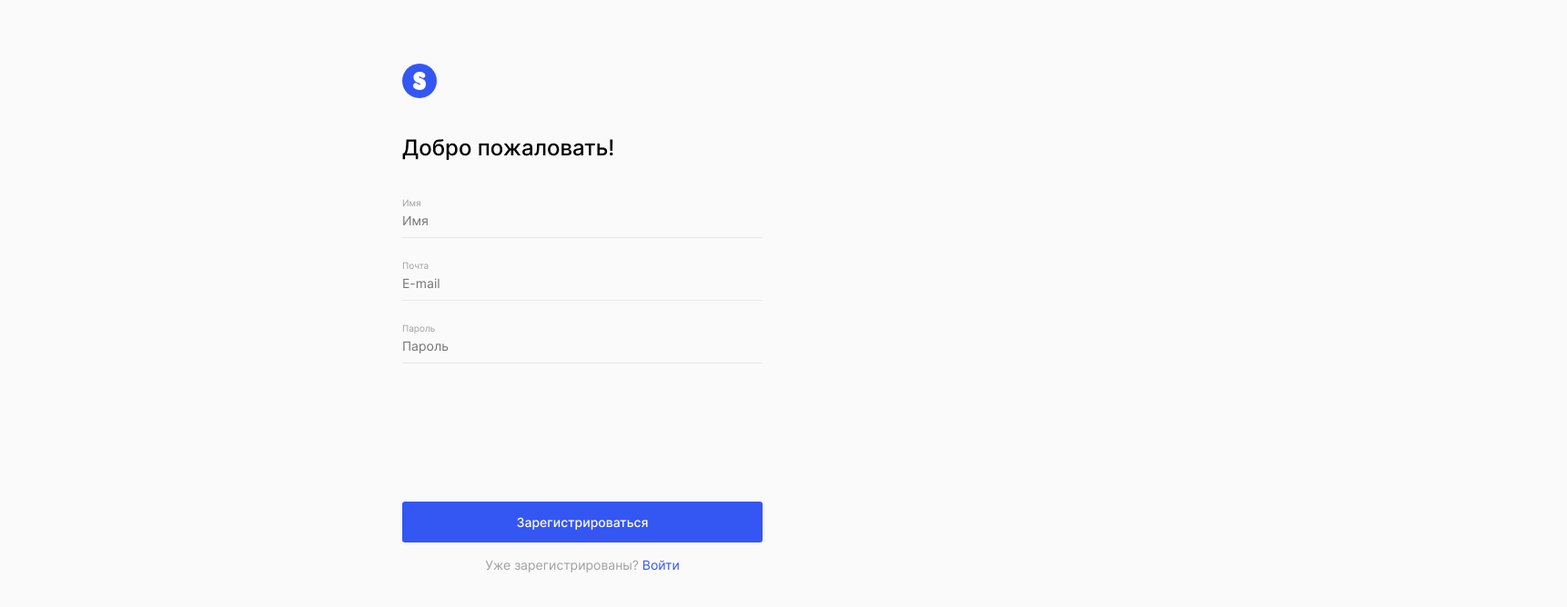
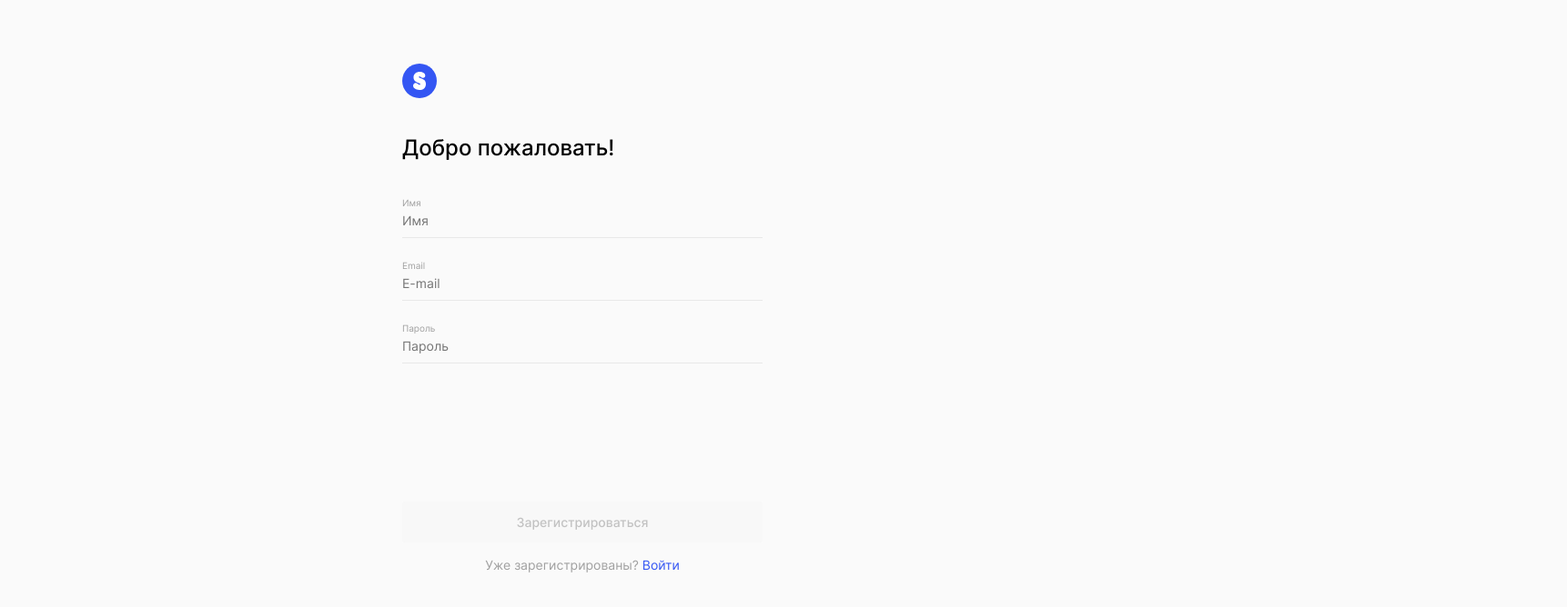
Before and after one commit to timid198/movies-explorer-frontend, a React (Create React App) app: page /signup in a window 1280 px wide. Shown: the top 668 px of the page at 91% size, 1722 px wide, since content can reach past the window. Built offline with nearby package versions, Linux system fonts and the light colour scheme; no server answers.

Commit message:
diplom front functional #1-8

```diff
--- a/src/components/App/App.js
+++ b/src/components/App/App.js
@@ -42,6 +42,10 @@ function getMovies() {
 useEffect(() => {
   getMovies();
 }, [])
+
+const registerData = (props) => {
+  console.log(props);
+}
 
 return (
     <div className="App">
@@ -94,10 +98,10 @@ return (
           <Profile />
         </Route>
         <Route path="/signin">
-          <Login />
+          <Login onSubmit />
         </Route>
         <Route path="/signup">
-          <Register />
+          <Register onUpdate={registerData} />
         </Route>
       </Switch>
 
--- a/src/components/AuthForm/AuthForm.css
+++ b/src/components/AuthForm/AuthForm.css
@@ -110,6 +110,12 @@
     }
 }
 
+.auth-form__button-disabled {
+    background-color: #F8F8F8;
+    color: #C2C2C2;
+    cursor: default;
+}
+
 .auth-form__redirect {
     max-width: 100%;
     margin: 0 auto;
--- a/src/components/AuthForm/AuthForm.js
+++ b/src/components/AuthForm/AuthForm.js
@@ -2,25 +2,30 @@ import React from 'react';
 import './AuthForm.css';
 import { Link } from 'react-router-dom';
 
-function AuthForm({formTitle, formButtonText, formContentText, formRedirectText, formPadding, formRedirectLink, children }) {
+function AuthForm({formTitle, formButtonText, formContentText, formRedirectText, formPadding, formRedirectLink, children, handleSubmit, isValid}) {
 
 const submitStyle = `auth-form__submit ${formPadding ? formPadding : ''}`
 
     return (
-        <div className="auth-form">
+        <form id="form" className="auth-form" onSubmit={handleSubmit}>
             <Link to="/" className="auth-form__logo" />
             <h2 className="auth-form__title">{ formTitle }</h2>
             <fieldset className="auth-form__fieldset">
                 {children}
                 <label className={submitStyle} htmlFor="submit-button">
-                    <button type="submit" name="submit-button" className="auth-form__button">{ formButtonText }</button>
+                    <button
+                     type="submit"
+                     name="submit-button"
+                     className={`auth-form__button ${!isValid ? 'auth-form__button-disabled' : ''}`}
+                     disabled={!isValid ? true : false}
+                     autoFocus={true}>{ formButtonText }</button>
                 </label>
             </fieldset>
             <div className="auth-form__redirect">
                 <p className="auth-form__content">{ formContentText }&nbsp;</p>
                 <Link to={formRedirectLink} className="auth-form__link">{ formRedirectText }</Link>
             </div>
-        </div>
+        </form>
     )
 }
 
--- a/src/components/FormInput/FormInput.css
+++ b/src/components/FormInput/FormInput.css
@@ -31,3 +31,28 @@
     color: #000000;
     border-bottom: 1px solid #E8E8E8;
 }
+
+.form__input-error {
+    color: #EE3465;
+    border-bottom: 1px, solid, #EE3465;
+}
+
+.form__input-message {
+    visibility: hidden;
+    opacity: 0;
+    position: absolute;
+    padding: 12px 0 0;
+    width: 100%;
+    font-family: 'Inter', 'Arial', 'Helvetica', sans-serif;
+    font-style: normal;
+    font-weight: normal;
+    font-size: 10px;
+    line-height: 12px;
+    color: #EE3465;
+}
+
+.form__input-message_active {
+    display: flex;
+    visibility: visible;
+    opacity: 1;
+}
--- a/src/components/FormInput/FormInput.js
+++ b/src/components/FormInput/FormInput.js
@@ -1,11 +1,32 @@
-import React from 'react';
+import React, { useRef, useState } from 'react';
 import './FormInput.css';
 
-function FormInput({label, type, name, minLength, maxLength, placeholder}) {
+function FormInput({label, type, name, minLength, maxLength, placeholder,  onSubmit, onChange, error, isValid}) {
+
+    const [value, setValue] = useState();
+
+    function handleChangeInput(e) {
+        setValue(e.target.value);
+      }
+
+
     return (
         <div className="form__area">
             <label className="form__label" htmlFor={name}>{label}</label>
-            <input type={type} name={name} className="form__input" minLength={minLength} maxLength={maxLength} placeholder={placeholder} required />
+            <input
+             type={type}
+             name={name}
+             className={`form__input ${isValid ? 'form__input-error' : ''}`}
+             minLength={minLength}
+             maxLength={maxLength}
+             placeholder={placeholder}
+             required
+             ref
+             value={value || ''}
+             onSubmit
+             onChange={() => onChange}
+              />
+            <span className={`form__input-message ${isValid ? 'form__input-message_active' : ''}`}>{error}</span>
         </div>
     )
 }
--- a/src/components/Register/Register.css
+++ b/src/components/Register/Register.css
@@ -7,3 +7,64 @@
         padding: 218px 0 14px;
     }
 }
+
+.form__area {
+    width: 100%;
+    margin: 0;
+    padding: 0 0 24px;
+    display: flex;
+    flex-direction: column;
+}
+
+.form__label {
+    margin: 0;
+    padding: 0 0 5px;
+    font-family: 'Inter', 'Arial', 'Helvetica', sans-serif;
+    font-style: normal;
+    font-weight: normal;
+    font-size: 10px;
+    line-height: 12px;
+    color: #A0A0A0;
+}
+
+.form__input {
+    width: 100%;
+    margin: 0;
+    padding: 0 0 10px;
+    border: none;
+    outline: none;
+    background-color: transparent;
+    font-family: 'Inter', 'Arial', 'Helvetica', sans-serif;
+    font-style: normal;
+    font-weight: normal;
+    font-size: 14px;
+    line-height: 17px;
+    color: #000000;
+    border-bottom: 1px solid #E8E8E8;
+    cursor: default;
+}
+
+.form__input-error {
+    color: #EE3465;
+    border-bottom: 1px solid #EE3465;
+}
+
+.form__input-message {
+    visibility: hidden;
+    opacity: 0;
+    position: absolute;
+    padding: 52px 0 0;
+    width: 100%;
+    font-family: 'Inter', 'Arial', 'Helvetica', sans-serif;
+    font-style: normal;
+    font-weight: normal;
+    font-size: 10px;
+    line-height: 12px;
+    color: #EE3465;
+}
+
+.form__input-message_active {
+    display: flex;
+    visibility: visible;
+    opacity: 1;
+}
--- a/src/components/Register/Register.js
+++ b/src/components/Register/Register.js
@@ -1,9 +1,37 @@
-import React from 'react';
+import React, {useEffect, useRef, useState} from 'react';
 import './Register.css';
 import AuthForm from '../AuthForm/AuthForm';
-import FormInput from '../FormInput/FormInput';
+import {useFormAndValidate} from '../../utils/FormWithValidation';
 
-function Register() {
+function Register({ onUpdate }) {
+
+    const { values, handleChange, errors, isValid, setIsValid } = useFormAndValidate();
+
+    const nameRef = useRef();
+    const emailRef = useRef();
+    const passwordRef = useRef();
+
+    function handleSubmit(evt) {
+        evt.preventDefault();
+        onUpdate({
+              name: nameRef.current.value,
+              email: emailRef.current.value,
+              password: passwordRef.current.value,
+            })
+    }
+
+    const checkInputValue = () => {
+        if (nameRef.current.value === '' || emailRef.current.value === '' || passwordRef.current.value === '' ) {
+            setIsValid(false);
+        }
+    }
+
+    useEffect(() => {
+        checkInputValue();
+    });
+
+
+
     return (
         <AuthForm
             formTitle="Добро пожаловать!"
@@ -12,10 +40,63 @@ function Register() {
             formRedirectText="Войти"
             formRedirectLink="/signin"
             formPadding="register-form"
+            handleSubmit={handleSubmit}
+            isValid={isValid}
         >
-            <FormInput label="Имя" type="text" name="name" minLength="2" maxLength="30" placeholder="Имя" />
-            <FormInput label="Почта" type="email" name="email" minLength="" maxLength="" placeholder="E-mail" />
-            <FormInput label="Пароль" type="text" name="password" minLength="8" maxLength="" placeholder="Пароль" />
+            <div className="form__area">
+            <label className="form__label" htmlFor="Имя">Имя</label>
+            <input
+             form="form"
+             type="text"
+             name="name"
+             id="name"
+             className={`form__input ${errors.name ? 'form__input-error' : ''}`}
+             minLength="2"
+             maxLength="30"
+             placeholder="Имя"
+             ref={nameRef}
+             required
+             value={values.name || ''}
+             onChange={handleChange}
+             autoFocus
+              />
+            <span className={`form__input-message ${!isValid ? 'form__input-message_active' : ''}`}>{errors.name}</span>
+        </div>
+        <div className="form__area">
+            <label className="form__label" htmlFor="email">Email</label>
+            <input
+             form="form"
+             type="email"
+             name="email"
+             id="email"
+             className={`form__input ${errors.email ? 'form__input-error' : ''}`}
+             placeholder="E-mail"
+             required
+             ref={emailRef}
+             value={values.email || ''}
+             onChange={handleChange}
+             autoFocus
+              />
+            <span className={`form__input-message ${!isValid ? 'form__input-message_active' : ''}`}>{errors.email}</span>
+        </div>
+        <div className="form__area">
+            <label className="form__label" htmlFor="password">Пароль</label>
+            <input
+             form="form"
+             type="text"
+             name="password"
+             id="password"
+             className={`form__input ${errors.password ? 'form__input-error' : ''}`}
+             minLength="8"
+             placeholder="Пароль"
+             required
+             ref={passwordRef}
+             value={values.password || ''}
+             onChange={handleChange}
+             autoFocus
+              />
+            <span className={`form__input-message ${!isValid ? 'form__input-message_active' : ''}`}>{errors.password}</span>
+        </div>
         </AuthForm>
     )
 }
```
Also changed, not shown: 1 other file (tests, documents, lock files or other folders).
